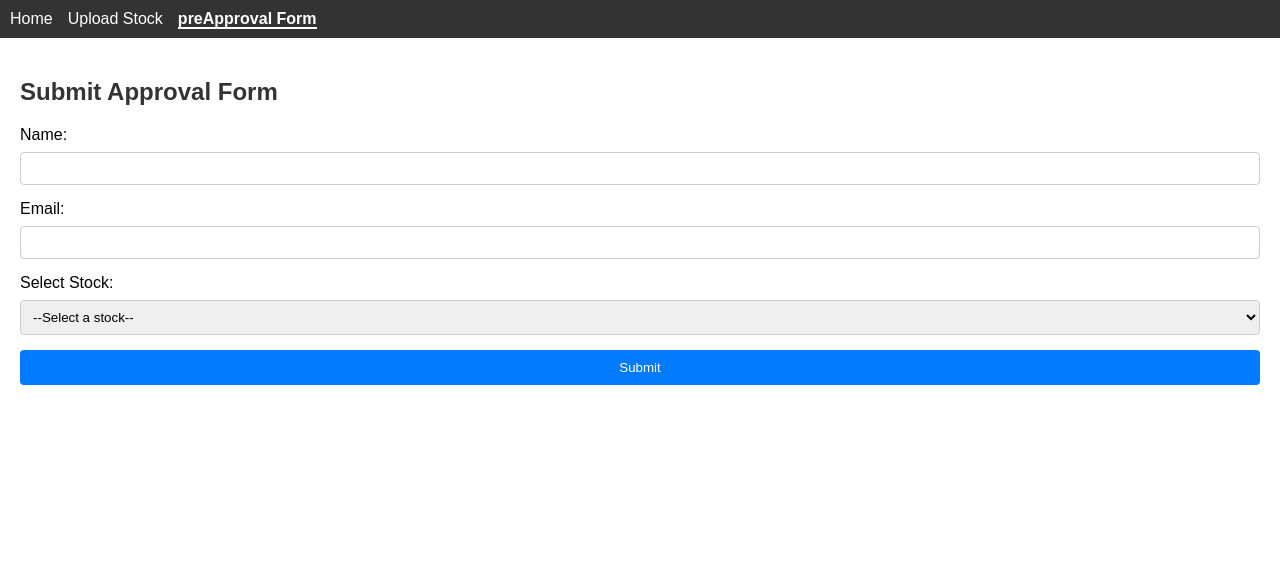
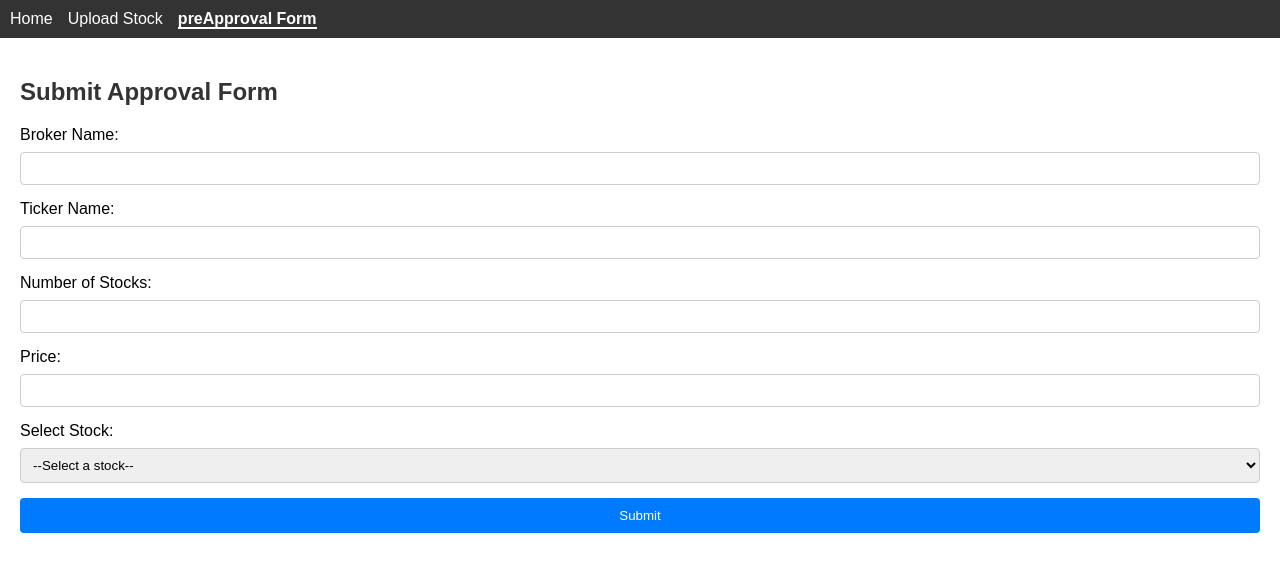
Before and after one commit to surajkawadkar/Hackathon2024, a React (Create React App) app: page /submit-form in a window 1280 px wide. Shown: the top 572 px of the page. Built offline with nearby package versions, Linux system fonts and the light colour scheme.

Commit message:
added more fields and developed backend logic

```diff
--- a/src/Formsubmission.js
+++ b/src/Formsubmission.js
@@ -1,7 +1,5 @@
 import React, { useState } from 'react';
 import axios from 'axios';
-import Navbar from './Navbar';
-import './Navbarcss.css';
 import Snackbar from '@mui/material/Snackbar';
 import MuiAlert from '@mui/material/Alert';
 
@@ -10,19 +8,29 @@ const Alert = React.forwardRef(function Alert(props, ref) {
 });
 
 function FormSubmission() {
-    const [form, setForm] = useState({ userName: '', email: '', selectedStock: '' });
+    const [form, setForm] = useState({
+        userName: '',
+        ticker: '',
+        noOfStocks: '',
+        price: '',
+        selectedStock: ''
+    });
+
     const [snackbarOpen, setSnackbarOpen] = useState(false);
     const [snackbarMessage, setSnackbarMessage] = useState('');
     const [snackbarSeverity, setSnackbarSeverity] = useState('info');
 
-    const handleChange = event => {
+    const handleChange = (event) => {
         const { name, value } = event.target;
-        setForm(prevForm => ({ ...prevForm, [name]: value }));
+        setForm((prevForm) => ({
+            ...prevForm,
+            [name]: value
+        }));
     };
 
     const handleSubmit = (event) => {
         event.preventDefault(); // Prevent default form submission
-        axios.post('/api/forms/submit', form)
+        axios.post('http://localhost:5000/api/forms/submit', form)
             .then(response => {
                 // Assuming response.data contains status: 'approved', 'rejected', or 'manual'
                 const status = response.data.status;
@@ -58,17 +66,22 @@ function FormSubmission() {
 
     return (
         <div className="form-submission">
-            {/* <Navbar /> */}
             <h2>Submit Approval Form</h2>
             <form onSubmit={handleSubmit}>
-                <label htmlFor="username">Name:</label>
-                <input type="text" id="username" name="userName" value={form.userName} onChange={handleChange} required />
+                <label htmlFor="userName">Broker Name:</label>
+                <input type="text" id="userName" name="userName" value={form.userName} onChange={handleChange} required />
 
-                <label htmlFor="email">Email:</label>
-                <input type="email" id="email" name="email" value={form.email} onChange={handleChange} required />
+                <label htmlFor="ticker">Ticker Name:</label>
+                <input type="text" id="ticker" name="ticker" value={form.ticker} onChange={handleChange} required />
 
-                <label htmlFor="stock">Select Stock:</label>
-                <select id="stock" name="selectedStock" value={form.selectedStock} onChange={handleChange} required>
+                <label htmlFor="noOfStocks">Number of Stocks:</label>
+                <input type="text" id="noOfStocks" name="noOfStocks" value={form.noOfStocks} onChange={handleChange} required />
+
+                <label htmlFor="price">Price:</label>
+                <input type="number" id="price" name="price" value={form.price} onChange={handleChange} required />
+
+                <label htmlFor="selectedStock">Select Stock:</label>
+                <select id="selectedStock" name="selectedStock" value={form.selectedStock} onChange={handleChange} required>
                     <option value="">--Select a stock--</option>
                     <option value="stock1">Stock 1</option>
                     <option value="stock2">Stock 2</option>
```
Also changed, not shown: src/server/server.js (+16 -5 lines).
